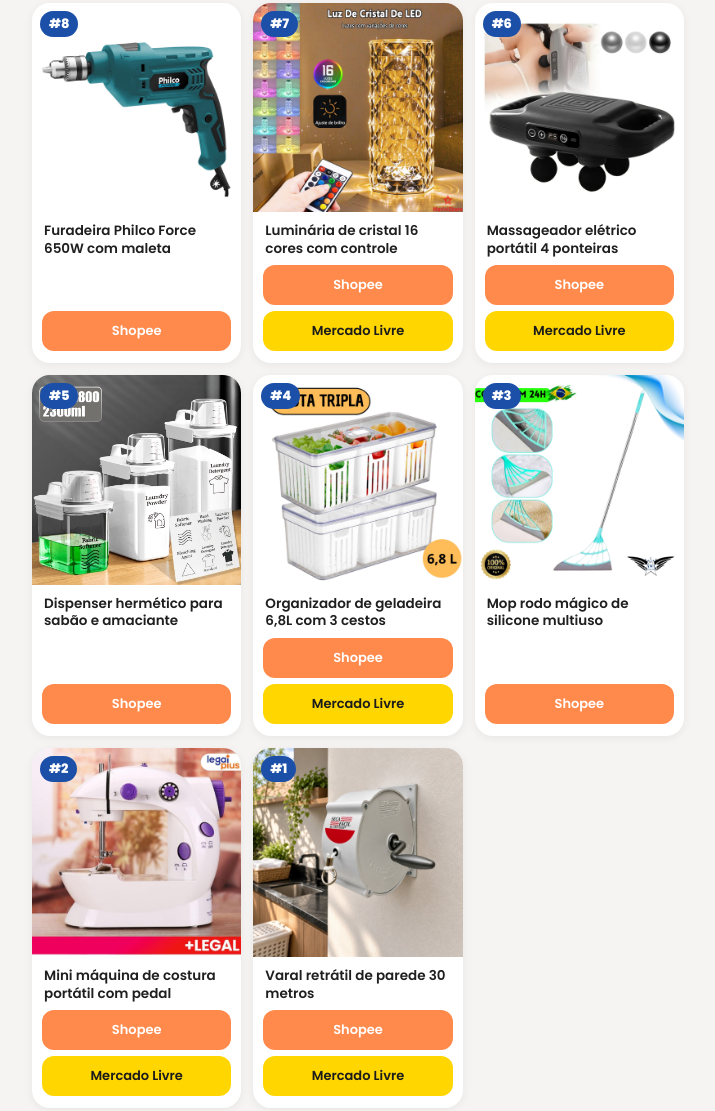
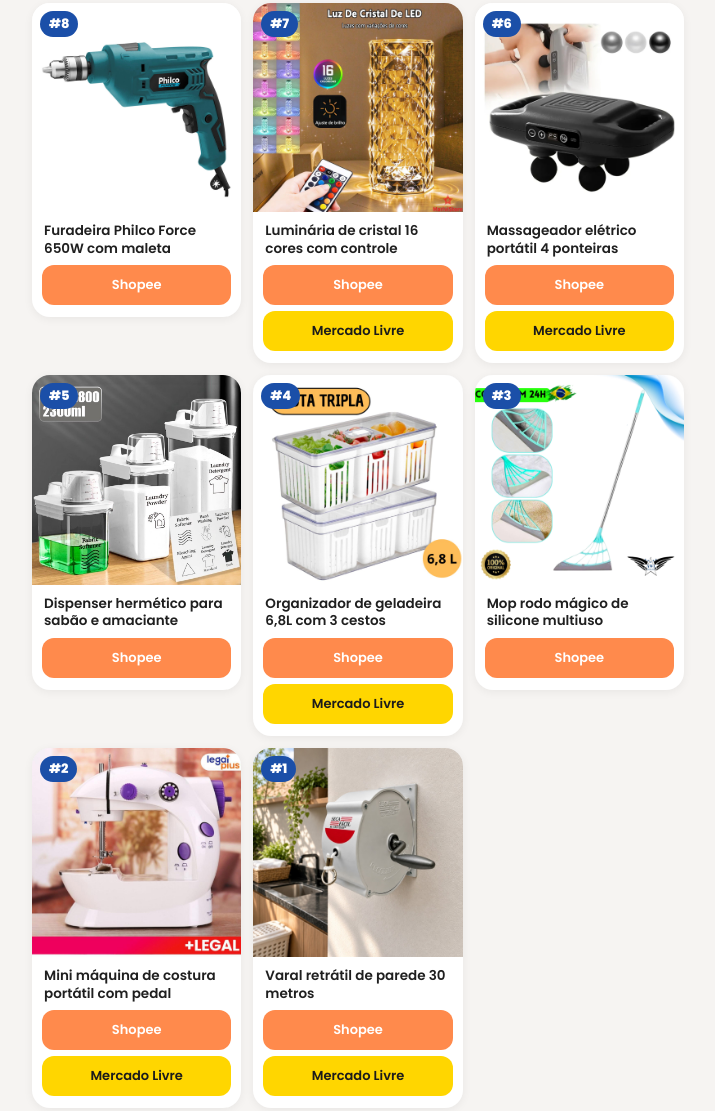
Before and after one commit to megapromomix/megapromomix.github.io, a plain HTML site: page index.html in a window 1280 px wide. Shown: the part 948-2059 px from the top of the page, without its empty margins (282-997 px from the left). Drawn offline with Linux system fonts and the light colour scheme.

Commit message:
card com 1 botão sem espaço vazio

```diff
--- a/index.html
+++ b/index.html
@@ -13,11 +13,11 @@ body{margin:0;font-family:Poppins,system-ui,sans-serif;background:var(--bg);colo
 .busca{position:sticky;top:0;z-index:5;padding:0 16px;margin-top:-30px}
 .busca div{max-width:680px;margin:0 auto;display:flex;align-items:center;gap:10px;background:#fff;border-radius:18px;padding:14px 16px;box-shadow:0 8px 24px rgba(27,79,168,.14)}
 .busca svg{flex:0 0 22px}.busca input{flex:1;border:0;outline:0;font:500 16px Poppins,system-ui,sans-serif;background:transparent}
-main{max-width:680px;margin:18px auto 0;padding:0 14px 24px;display:grid;grid-template-columns:1fr 1fr;gap:12px}
+main{max-width:680px;margin:18px auto 0;padding:0 14px 24px;display:grid;grid-template-columns:1fr 1fr;gap:12px;align-items:start}
 .c{background:#fff;border-radius:18px;overflow:hidden;display:flex;flex-direction:column;box-shadow:0 2px 10px rgba(0,0,0,.06)}
 .ft{position:relative;aspect-ratio:1/1;background:#eee}.ft img{width:100%;height:100%;object-fit:cover;display:block}
 .n{position:absolute;top:8px;left:8px;background:var(--azul);color:#fff;font-weight:800;font-size:13px;padding:3px 9px;border-radius:999px}
-h2{font-size:13.5px;font-weight:600;line-height:1.3;margin:10px 12px 8px;flex:1}
+h2{font-size:13.5px;font-weight:600;line-height:1.3;margin:10px 12px 8px}
 .bs{display:flex;flex-direction:column;gap:6px;padding:0 10px 12px}
 .b{text-align:center;text-decoration:none;font-weight:600;font-size:13px;padding:10px;border-radius:12px}
 .shp{background:var(--lar);color:#fff}.ml{background:var(--ama);color:#1b1b1b}
```
